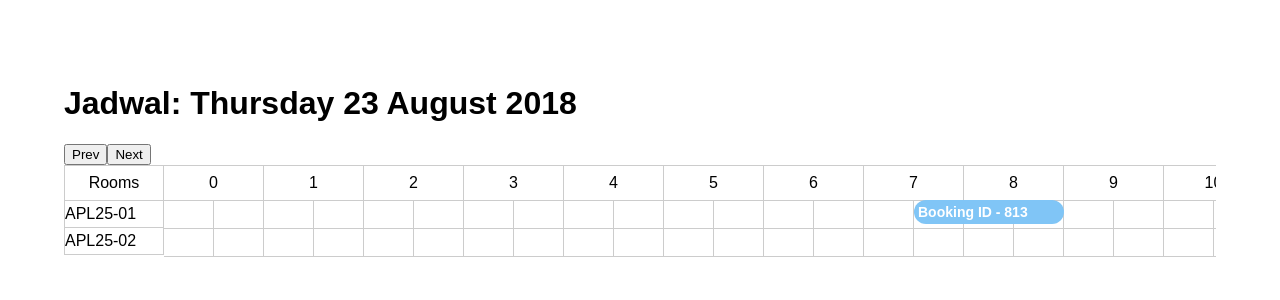
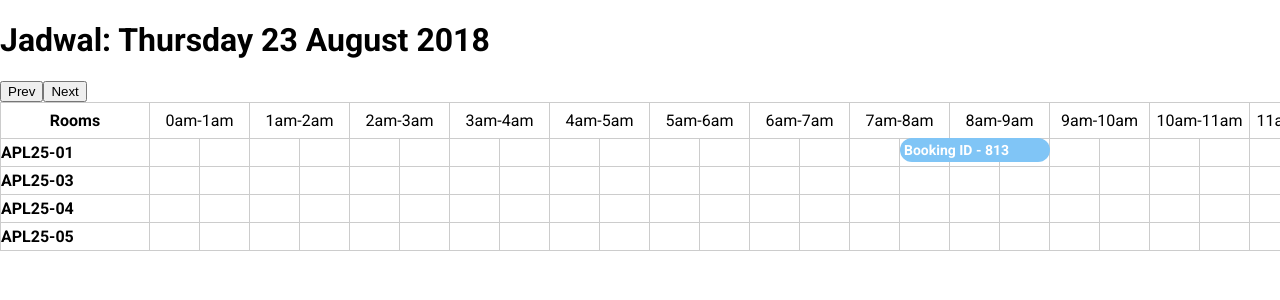
Before and after one commit to PeterPan627/react-jadwal, a React (Create React App) app: page / in a window 1280 px wide. Shown: the top 300 px of the page. Built offline with nearby package versions, Linux system fonts and the light colour scheme.

Commit message:
updating styling fonts

```diff
--- a/src/App.css
+++ b/src/App.css
@@ -1,10 +1,10 @@
-html, * {
+@import url('https://fonts.googleapis.com/css?family=Roboto:300,400,700');
+#jadwal {
+  font-family: 'Roboto', sans-serif;
+}
+#jadwal * {
   box-sizing: border-box !important;
 }
-.App {
-  padding: 64px;
-}
-
 /* utils */
 .row,
 .its-flex {
@@ -14,6 +14,7 @@ html, * {
   flex-grow: 1;
   flex-basis: 0;
   max-width: 100%;
+  box-sizing: border-box;
 }
 .justify-center {
   justify-content: center;
@@ -99,6 +100,7 @@ html, * {
 }
 .legends {
   width: fit-content;
+  font-weight: bolder;
 }
 .legends-title {
   border: solid 1px #ccc;
@@ -110,9 +112,11 @@ html, * {
   border: solid 1px #ccc;
   border-top: none;
   padding: 4px 0;
-}
-.legends .item {
-  min-width: 100px;
+  height: 28px;
+  min-width: 150px;
+  white-space: nowrap;
+  overflow: hidden;
+  text-overflow: ellipsis;
 }
 
 .cell {
--- a/src/App.js
+++ b/src/App.js
@@ -14,7 +14,17 @@ const items = [{
   },
   {
     "id":657,
-    "name":"APL25-02",
+    "name":"APL25-03",
+    "schedules":[]
+  },
+  {
+    "id":657,
+    "name":"APL25-04",
+    "schedules":[]
+  },
+  {
+    "id":657,
+    "name":"APL25-05",
     "schedules":[]
   }
 ]
--- a/src/components/Jadwal.jsx
+++ b/src/components/Jadwal.jsx
@@ -51,7 +51,9 @@ class Jadwal extends Component {
         </div>
         {
           this.props.items.map((item, idx) => (
-            <div className="row item" key={`legend-item-${idx}`}>{ item.name }</div>
+            <div className="row item" key={`legend-item-${idx}`}>
+              { item.name }
+            </div>
           ))
         }
       </div>
@@ -61,9 +63,20 @@ class Jadwal extends Component {
   renderHours () {
 
     const hoursRow = []
-
+    const hourCell = (num) => {
+      if (num > 12) {
+        return `${num-12}pm-${num-11}pm`
+      }
+      if(num === 11) {
+        return `11am-12pm`
+      }
+      if(num === 12) {
+        return `12pm-1pm`
+      }
+      return `${num}am-${num+1}am`
+    }
     for (let i = 0; i <= 23; i++) {
-      hoursRow.push(i)
+      hoursRow.push(hourCell(i))
     }
     return (
       <div className="schedules-header">
@@ -169,7 +182,7 @@ class Jadwal extends Component {
 
   render() {
     return (
-      <div>
+      <div id="jadwal">
         <h1>Jadwal: { format(this.state.selectedDay, 'dddd D MMMM YYYY') }</h1>
         <button onClick={ this.goToPrevDay }>Prev</button>
         <button onClick={ this.goToNextDay }>Next</button>
--- a/src/index.css
+++ b/src/index.css
@@ -1,5 +1,5 @@
+
 body {
   margin: 0;
   padding: 0;
-  font-family: sans-serif;
 }
```
